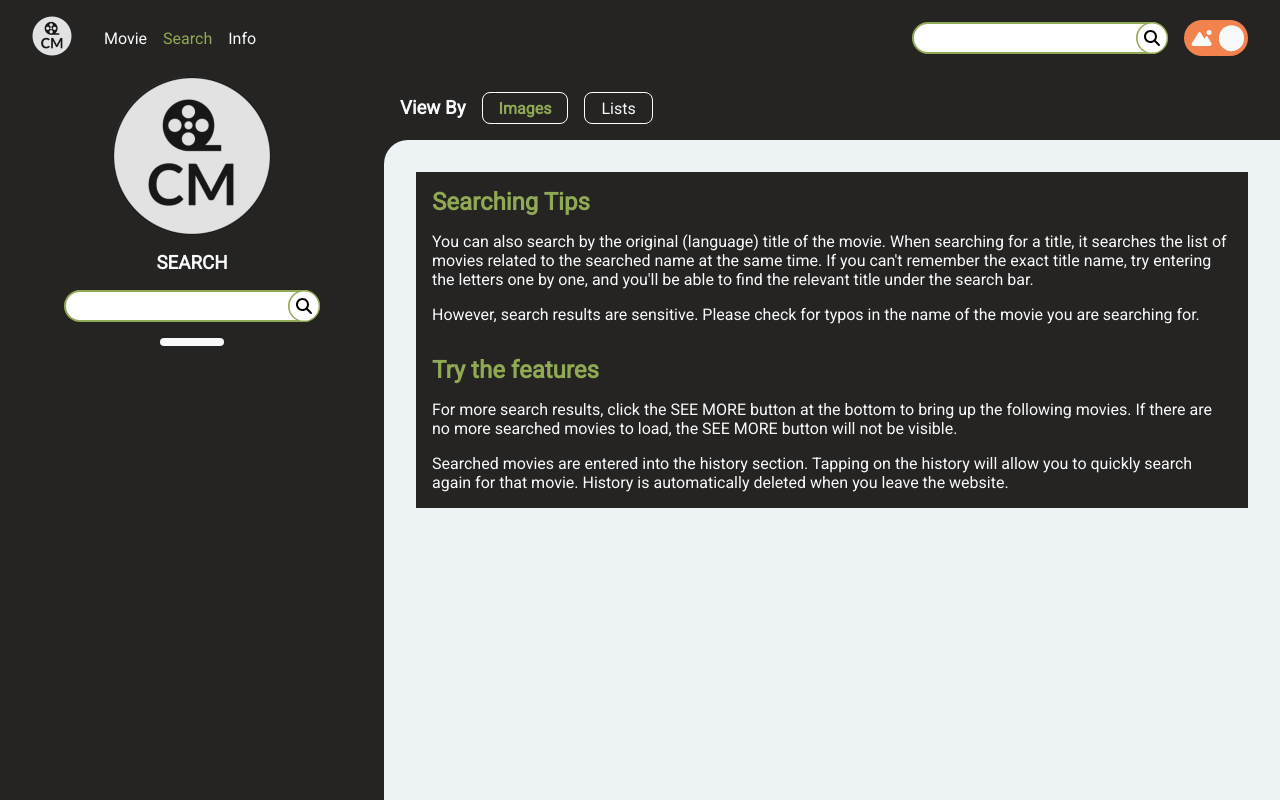
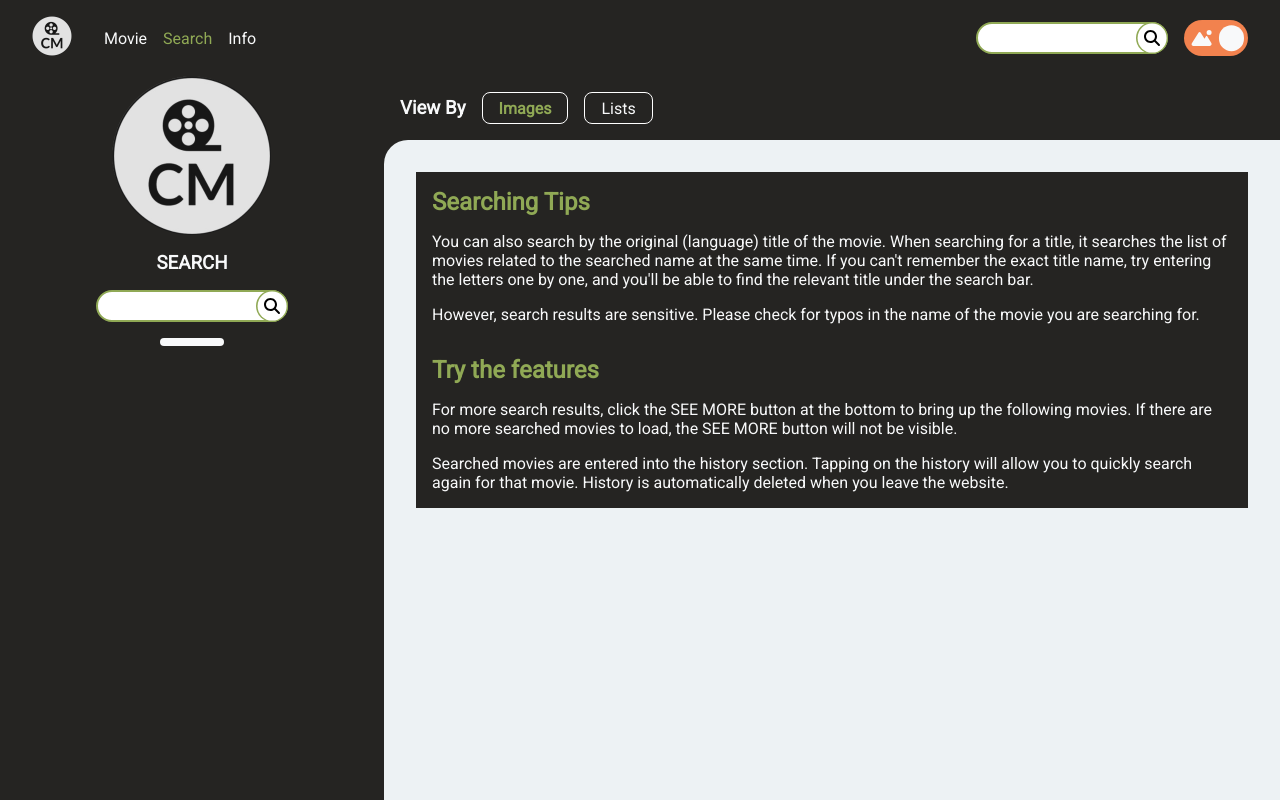
Before and after one commit to SunilPark1129/re-cinema-movie, a React (Create React App) app: page /search in a window 1280 px wide. Shown: the top 800 px of the page. Built offline with nearby package versions, Linux system fonts and the light colour scheme.

Commit message:
fixed mobile screen min-width issue

```diff
--- a/src/components/styles/Container.styled.js
+++ b/src/components/styles/Container.styled.js
@@ -4,6 +4,5 @@ export const StyledContainer = styled.div `
   width: 100%;
   max-width: ${({ theme }) => theme.maxWidth};
   display: flex;
-  min-width: ${({ theme }) => theme.minWidth};
   margin: auto;
 `;
--- a/src/components/styles/Global.js
+++ b/src/components/styles/Global.js
@@ -1,6 +1,6 @@
 import { createGlobalStyle } from "styled-components";
 
-export const GlobalStyles = createGlobalStyle`
+export const GlobalStyles = createGlobalStyle `
 *{
     box-sizing: border-box;
     margin: 0;
@@ -25,6 +25,7 @@ body {
     font-family: 'Roboto', sans-serif;
     background-color: ${({ theme }) => theme.colors.light};
     font-size: 1rem;
+    min-width: ${({ theme }) => theme.minWidth};
 
     @media (max-width: ${({ theme }) => theme.tablet}) {
         font-size: .9rem;
--- a/src/components/styles/Input.styled.js
+++ b/src/components/styles/Input.styled.js
@@ -5,7 +5,7 @@ export const StyledInput = styled.div `
   display: flex;
   flex-direction: column;
   height: 2rem;
-  width: 16em;
+  width: 12em;
   align-items: center;
   justify-content: center;
 
--- a/src/components/styles/Navbar.styled.js
+++ b/src/components/styles/Navbar.styled.js
@@ -5,7 +5,6 @@ export const StyledNavbar = styled.nav `
   padding: 1rem 2rem;
   gap: 2rem;
   background-color: ${({ theme }) => theme.colors.dark};
-  min-width: ${({ theme }) => theme.minWidth};
 
   img {
     height: 2.5rem;
```
